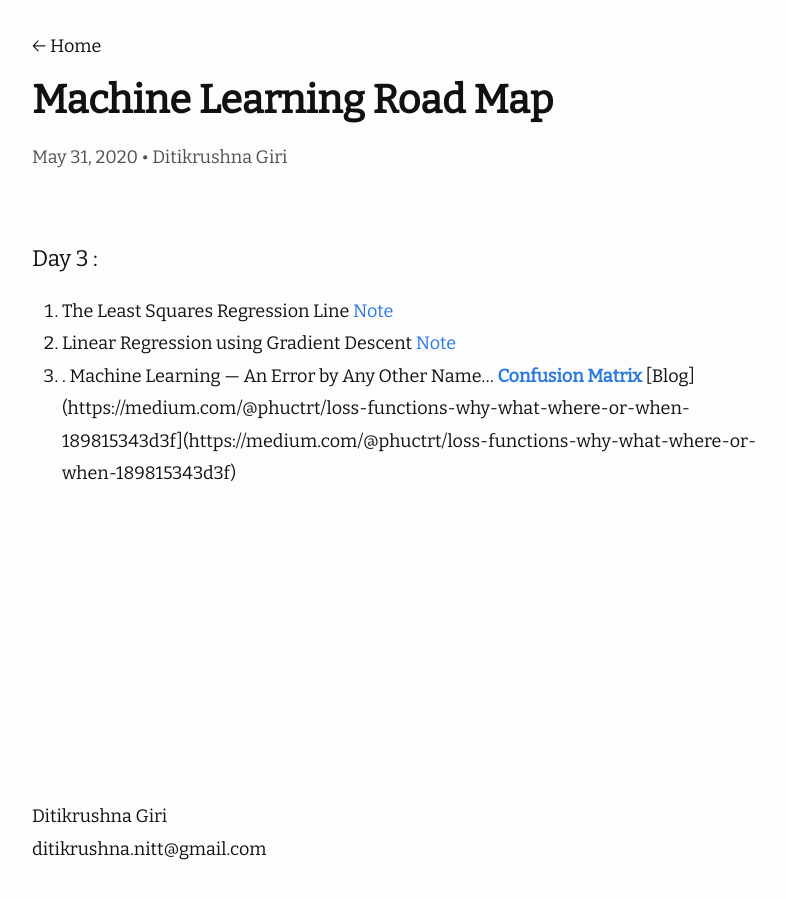
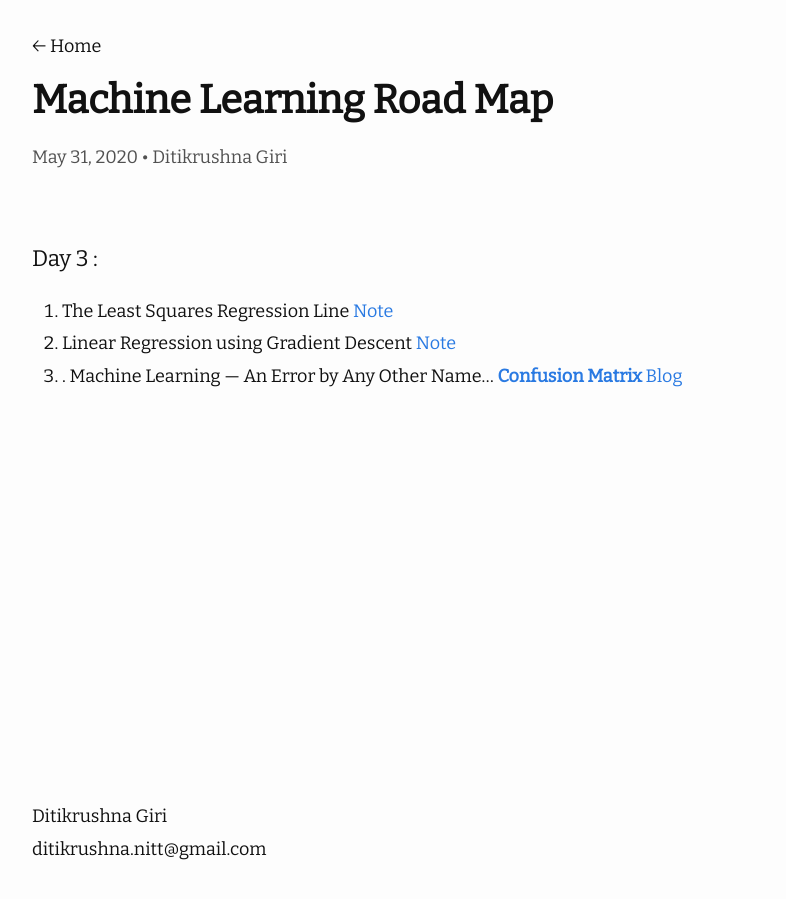
Before and after one commit to ditikrushna/eNotes, a Jekyll site: the page built from _posts/2020-05-31-Machine Learning Road Map.md, in a window 1280 px wide. Shown: the whole page, without its empty margins (238-1024 px from the left). Built offline with Jekyll 4.4.1, drawn with Linux system fonts in a browser that asks for light colours; nearby versions of some CDN libraries; part of the change alters nothing that is shown.

Commit message:
Update 2020-05-31-Machine Learning Road Map.md

```diff
--- a/_posts/2020-05-31-Machine Learning Road Map.md
+++ b/_posts/2020-05-31-Machine Learning Road Map.md
@@ -9,4 +9,4 @@ author: "Ditikrushna Giri"
 1. The Least Squares Regression Line [Note](https://saylordotorg.github.io/text_introductory-statistics/s14-04-the-least-squares-regression-l.html)
 2. Linear Regression using Gradient Descent [Note](https://towardsdatascience.com/linear-regression-using-gradient-descent-97a6c8700931)
 3. . Machine Learning — An Error by Any Other Name…
-[**Confusion Matrix**](https://en.wikipedia.org/wiki/Confusion_matrix)  [Blog](https://medium.com/@phuctrt/loss-functions-why-what-where-or-when-189815343d3f](https://medium.com/@phuctrt/loss-functions-why-what-where-or-when-189815343d3f)
+[**Confusion Matrix**](https://en.wikipedia.org/wiki/Confusion_matrix)  [Blog](https://medium.com/@phuctrt/loss-functions-why-what-where-or-when-189815343d3f)
```
